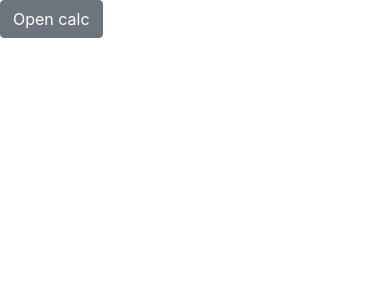
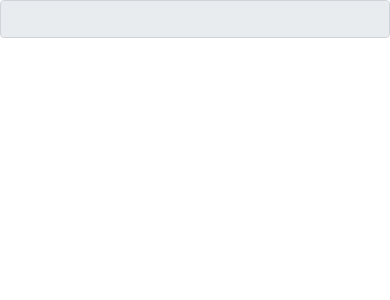
Before and after one commit to pSapien/datepicker, a React (Create React App) app: page / in a window 390 px wide. Shown: the top 300 px of the page. Built offline with nearby package versions, Linux system fonts and the light colour scheme.

Commit message:
added MobileDateRangePickerInput

```diff
--- a/src/App.js
+++ b/src/App.js
@@ -1,17 +1,27 @@
 import React from 'react';
 import './App.css';
 import 'bootstrap/dist/css/bootstrap.min.css';
+import moment from 'moment';
+import MobileDateRangePickerInput from './MobileDatePicker/MobileDateRangePickerInput';
 
-import CalendarWithModal from './MobileDatePicker/CalendarWithModal';
+const formatDate = date => moment(date).format('DD MMM YYYY');
 
 export default function App() {
-  const [on, setIsOn] = React.useState(false);
+  const [startDate, setStartDate] = React.useState(null);
+  const [endDate, setEndDate] = React.useState(null);
 
-  const toggle = () => setIsOn(!on);
+  function handleDoneClick(startDate, endDate) {
+    setStartDate(formatDate(startDate));
+    setEndDate(formatDate(endDate));
+  };
 
   return (
     <div>
-      <CalendarWithModal toggleModal={toggle} isModalOpen={on}/>
+      <MobileDateRangePickerInput
+        initialStartDate={startDate}
+        initialEndDate={endDate}
+        onDoneClick={handleDoneClick}
+      />
     </div>
   );
 }
--- a/src/MobileDatePicker/CalendarWithModal.js
+++ b/src/MobileDatePicker/CalendarWithModal.js
@@ -74,13 +74,13 @@ export default function CalendarWithModal(props) {
 
   function handleDoneClick() {
     onDoneClick(startDate, endDate);
+    toggleModal();
   }
 
   const hasDates = startDate && endDate;
 
   return (
     <>
-      <Button onClick={toggleModal}>Open calc</Button>
       <Modal isOpen={isModalOpen} toggle={toggleModal} className="calendar-modal">
         <div className="modal-dialog modal-dialog-centered" role="document">
           <div className="modal-content">
--- /dev/null
+++ b/src/MobileDatePicker/MobileDateRangePickerInput.js
@@ -0,0 +1,34 @@
+import React from 'react';
+import { Input } from 'reactstrap';
+
+import CalendarWithModal from './CalendarWithModal';
+import { getFormattedDate } from './helpers';
+
+const INPUT_DATE_TEXT_FORMAT = 'DD MMM YYYY';
+MobileDateRangePickerInput.defaultProps = {
+  initialOn: false,
+  toggleModal: null,
+  inputProps: {},
+  initialStartDate: null,
+  initialEndDate: null,
+  showInputText: (startDate, endDate) => startDate && endDate && getFormattedDate(startDate, endDate, INPUT_DATE_TEXT_FORMAT),
+};
+
+export default function MobileDateRangePickerInput(props) {
+  const { showInputText, initialOn, toggleModal, inputProps, ...rest } = props;
+
+  const [on, setIsOn] = React.useState(initialOn)
+
+  const toggle = () => setIsOn(!on);
+
+  return (
+    <React.Fragment>
+      <Input value={showInputText(rest.initialStartDate, rest.initialEndDate)} readOnly onClick={toggle} {...inputProps} />
+      <CalendarWithModal
+        isModalOpen={on}
+        toggleModal={toggleModal || toggle}
+        {...rest}
+      />
+    </React.Fragment>
+  )
+}
```
